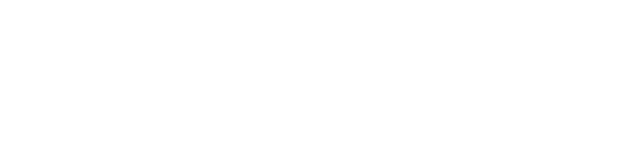
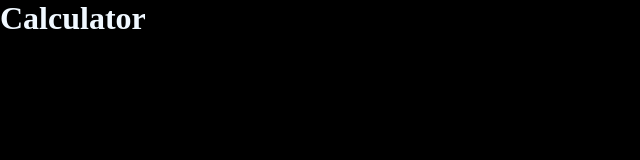
Before and after one commit to vinayakhegde1/calculator-refresher, a plain HTML site: page index.html in a window 1280 px wide. Shown: the whole page, without its empty margins (0-640 px from the left). Drawn offline with Linux system fonts and the light colour scheme.

Commit message:
2 files modified

```diff
--- a/index.html
+++ b/index.html
@@ -4,7 +4,11 @@
     <meta charset="UTF-8" />
     <meta http-equiv="X-UA-Compatible" content="IE=edge" />
     <meta name="viewport" content="width=device-width, initial-scale=1.0" />
+    <script type="script" src="script.js"></script>
+    <link rel="stylesheet" href="styles.css" />
     <title>Document</title>
   </head>
-  <body></body>
+  <body>
+    <h1>Calculator</h1>
+  </body>
 </html>
--- a/styles.css
+++ b/styles.css
@@ -0,0 +1,11 @@
+* {
+  margin: 0;
+  padding: 0;
+  box-sizing: border-box;
+}
+
+body {
+  color: aliceblue;
+  min-height: 100vh;
+  background-color: black;
+}
```
